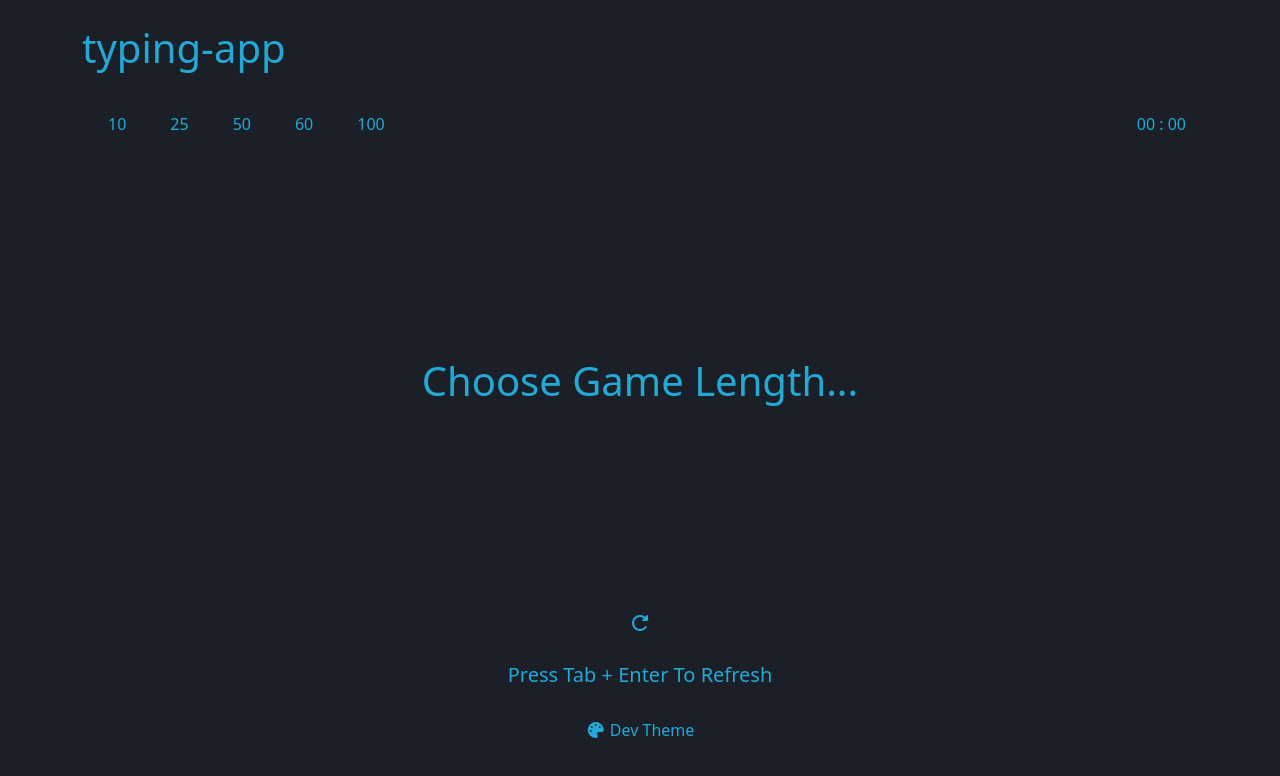
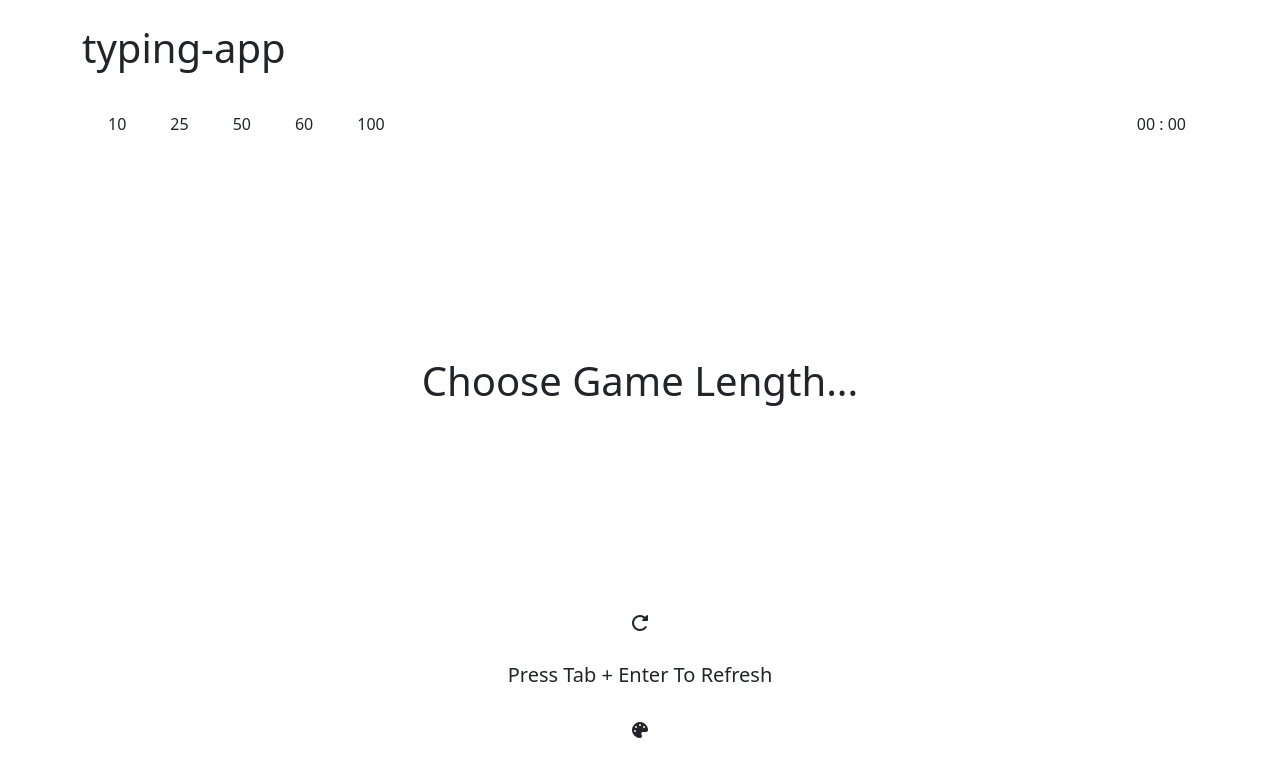
Before and after one commit to Apridonidze/typing-app, a React (Vite) app: page / in a window 1280 px wide. Shown: the top 776 px of the page. Built offline with nearby package versions, Linux system fonts and the light colour scheme.

Commit message:
setted styling variables to localstorage to save user preference locally

```diff
--- a/src/components/Buttons.jsx
+++ b/src/components/Buttons.jsx
@@ -6,7 +6,7 @@ const Buttons = ( { handleGameLength, btnRef, setTargetButton,theme } ) => {
     return(
         <div className="buttons-container" >
             {buttonValues.map((button,buttonId) => (
-                <button style={theme} className="btn border-2 rounded-0 me-3" key={buttonId} onClick={() => {handleGameLength(button); setTargetButton(btnRef.current[buttonId])}} ref={(e) => {btnRef.current[buttonId] = e}} tabIndex='-1'>{button}</button>
+                <button style={{color : localStorage.getItem('color-theme')}} className="btn border-2 rounded-0 me-3" key={buttonId} onClick={() => {handleGameLength(button); setTargetButton(btnRef.current[buttonId])}} ref={(e) => {btnRef.current[buttonId] = e}} tabIndex='-1'>{button}</button>
             ))}
         </div>
     )
--- a/src/components/RefreshBtn.jsx
+++ b/src/components/RefreshBtn.jsx
@@ -1,7 +1,7 @@
 
-const RefreshBtn = ( {theme}) => {
+const RefreshBtn = ( ) => {
     return (
-        <button style={theme} className="btn p-2" onClick={() => window.location.reload() } tabIndex='0' role="button"><i className="fa-solid fa-rotate-right"></i></button>
+        <button style={{color : localStorage.getItem('color-theme')}} className="btn p-2" onClick={() => window.location.reload() } tabIndex='0' role="button"><i className="fa-solid fa-rotate-right"></i></button>
     )
 }
 
--- a/src/containers/App.jsx
+++ b/src/containers/App.jsx
@@ -17,7 +17,6 @@ const App = () => {
 
 
   //TODO : change incorrect letters background to target background color , change left letters color
-  //TODO : change redo button styling
   //TODO : add custom text size for preferences in theme
   //TODO : finish theme component styling
 
@@ -66,20 +65,11 @@ const App = () => {
   const deviceType = isMobile ? 'Mobile' : (isTablet ? 'Tablet' : 'Desktop');
 
 
-  const darkTheme = {theme : 'Dark Theme',backgroundColor: 'black', color : 'white'}
-  const lightTheme = {theme : 'Light Theme',backgroundColor : 'white', color: 'black'}
-  const devTheme = {theme : 'Dev Theme',backgroundColor : '#1b2028', color : '#23a9d5'}
-  const matrixTheme = {theme : 'Matrix Theme',backgroundColor : '#000000 ', color : '#15ff00'}
-  const vsCodeTheme = {theme : 'VsCode Theme',backgroundColor: '#1e1e1e', color : 'white'}
-  const creamsicle = {theme : 'CreamSicle Theme',backgroundColor: '#ff9869' , color : 'white'}
 
 
-
-  const [theme,setTheme] = useState(devTheme)
-  const [themeTxt,setThemeTxt] = useState(devTheme)
+  const [theme,setTheme] = useState(' ')
+  const [themeTxt,setThemeTxt] = useState(' ')
   const [toggleTheme, setToggleTheme] = useState(false)
-  const themes = [darkTheme, lightTheme,devTheme,matrixTheme,vsCodeTheme,creamsicle]
-
 
   useEffect(() => {
 
@@ -142,7 +132,23 @@ const App = () => {
     setTheme(theme => theme = targetThemeObj)
     setThemeTxt(themeTxt => themeTxt = themeName)
 
+    if(theme && themeName) {
+
+    localStorage.setItem('background-theme', targetThemeObj.backgroundColor)
+    localStorage.setItem('color-theme', targetThemeObj.color)
+    localStorage.setItem('text-theme', themeName.theme)
+
+    }
+
+
+
   }
+
+  useEffect(() => {
+
+    handleThemeButtons
+
+  },[theme])
 
 
   const handleTargetButton = () => {
@@ -170,15 +176,14 @@ const App = () => {
 
 
 
-
   return(
-    <div style={theme} className="app-container container-fluid min-vh-100 d-flex flex-column justify-content-between gap-5 " >
+    <div style={{backgroundColor : localStorage.getItem('background-theme') , color : localStorage.getItem('color-theme')}}  className="app-container container-fluid min-vh-100 d-flex flex-column justify-content-between gap-5 " >
 
       {supportedDevice ?
 
         <>
 
-         {toggleTheme ? <Theme handleThemeButtons={handleThemeButtons} setTheme={setTheme} theme={theme} themes={themes}/> :
+         {toggleTheme ? <Theme handleThemeButtons={handleThemeButtons} setTheme={setTheme} theme={theme} /> :
 
 
          <>
@@ -200,7 +205,7 @@ const App = () => {
       }
 
 
-        <Footer handleThemeButtons={handleThemeButtons} setTheme={setTheme} themes={themes} theme={theme} themeTxt={themeTxt} setToggleTheme={setToggleTheme} toggleTheme={toggleTheme}/>
+        <Footer handleThemeButtons={handleThemeButtons} setTheme={setTheme}  theme={theme} themeTxt={themeTxt} setToggleTheme={setToggleTheme} toggleTheme={toggleTheme}/>
 
       </>
 
--- a/src/containers/Final.jsx
+++ b/src/containers/Final.jsx
@@ -36,18 +36,18 @@ const Final = ( {correctCount ,incorrectCount, inTime, minutesOutput ,secondsOut
 
             <div className="d-flex flex-column">
 
-                {inTime ? <span>You Finished in {minutesOutput} : {secondsOutput}</span> : <span>You Did Not Make It In Time</span>}
-                <span>Raw WPM :{rawWPM}</span>
-                <span>Clear WPM :{clearWPM}</span>
+                {inTime ? <span>You Finished in <span className="text-decoration-underline">{minutesOutput} : {secondsOutput} </span></span> : <span>You Did Not Make It In Time</span>}
+                <span>Raw WPM : <span className="text-decoration-underline">{rawWPM}</span></span>
+                <span>Clear WPM : <span className="text-decoration-underline">{clearWPM}</span></span>
 
             </div>
 
             <div className="d-flex flex-column">
 
 
-                <span>Total Word Count : {totalWords}</span>
-                <span>Correct Word Count: {correctCount}</span>
-                <span>Incorrect Word Count :{incorrectCount}</span>
+                <span>Total Word Count : <span className="text-decoration-underline">{totalWords}</span></span>
+                <span>Correct Word Count: <span className="text-decoration-underline">{correctCount}</span></span>
+                <span>Incorrect Word Count : <span className="text-decoration-underline">{incorrectCount}</span></span>
 
             </div>
 
--- a/src/containers/Footer.jsx
+++ b/src/containers/Footer.jsx
@@ -11,6 +11,7 @@ const Footer = ({theme,themeTxt,setToggleTheme}) => {
             <span>Press Tab + Enter To Refresh</span>
 
             <div className="py-2">
+
                 <span className="theme-btn fs-6 py-2 my-2" onClick={() => setToggleTheme(toggleTheme => toggleTheme = !toggleTheme)}><i class="fa-solid fa-palette"></i> {themeTxt.theme}</span>
 
             </div>
```
